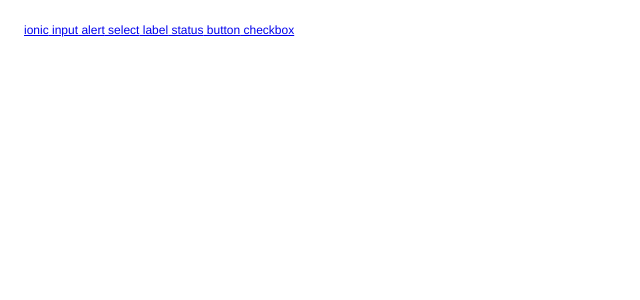
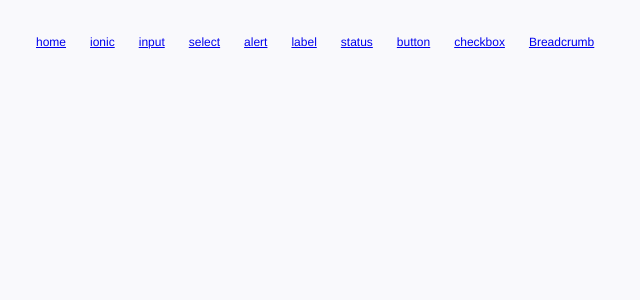
Before and after one commit to secrets-pro/smart-ui, a Vue app: page /#/ in a window 1280 px wide. Shown: the top 300 px of the page, without its empty margins (0-640 px from the left). Built offline with nearby package versions, Linux system fonts and the light colour scheme.

Commit message:
test: 新增demo

```diff
--- a/examples/App.vue
+++ b/examples/App.vue
@@ -19,5 +19,6 @@
 #app {
   height: 100vh;
   padding: 24px;
+  background-color: #f9f9fc;
 }
 </style>
--- /dev/null
+++ b/examples/components/Breadcrumb.vue
@@ -0,0 +1,22 @@
+<template>
+  <div style="border:1px dashed green;">
+    <sm-breadcrumb :items="items"></sm-breadcrumb>
+  </div>
+</template>
+<script>
+export default {
+  name: "demo-breadcrumb",
+  data() {
+    return {
+      items: [
+        {
+          label: "page1"
+        },
+        {
+          label: "page2"
+        }
+      ]
+    };
+  }
+};
+</script>
--- a/examples/components/button.vue
+++ b/examples/components/button.vue
@@ -1,15 +1,9 @@
 <template>
   <div>
     <sm-button-group>
-      <sm-button
-        circle
-        :type="type"
-        v-for="(type, index) in types"
-        :key="index"
-        >{{ type }}</sm-button
-      >
+      <sm-button circle :type="type" v-for="(type, index) in types" :key="index">{{ type }}</sm-button>
     </sm-button-group>
-    <sm-button type="primary" circle icon="ios-add">add </sm-button>
+    <sm-button type="primary" circle icon="md-add">add</sm-button>
   </div>
 </template>
 <script>
@@ -17,7 +11,7 @@
   name: "demo-button",
   data() {
     return {
-      types: ["primary", "success", "danger", "error", "warning"]
+      types: ["primary", "success", "danger", "error", "warning", "dark"]
     };
   }
 };
--- a/examples/components/select.vue
+++ b/examples/components/select.vue
@@ -1,9 +1,12 @@
 <template>
-  <sm-select
-    style="width:200px;"
-    v-model="select"
-    :options="options"
-  ></sm-select>
+  <div>
+    <sm-select style="width:200px;" v-model="select">
+      <sm-option value="xxx" label="xxxx"></sm-option>
+      <sm-option value="xxx1" label="xxxx1"></sm-option>
+      <sm-option value="xxx2">xxxx2</sm-option>
+    </sm-select>
+    <sm-input v-model="select"></sm-input>
+  </div>
 </template>
 <script>
 export default {
--- a/examples/home.vue
+++ b/examples/home.vue
@@ -1,30 +1,33 @@
 <template>
   <div>
-    <router-link
-      :to="`/${link}`"
-      v-for="(link, index) in components"
-      :key="index"
-    >
-      {{ link }}</router-link
-    >
+    <span class>
+      <router-link
+        class="link"
+        :to="`/${link}`"
+        v-for="(link, index) in components"
+        :key="index"
+      >{{ link }}</router-link>
+    </span>
   </div>
 </template>
 <script>
+//const components = router.routes.map(el => el.meta.title);
 export default {
   name: "home",
   data() {
     return {
-      components: [
-        "ionic",
-        "input",
-        "alert",
-        "select",
-        "label",
-        "status",
-        "button",
-        "checkbox"
-      ]
+      components: []
     };
+  },
+  mounted() {
+    const components = this.$router.options.routes.map(el => el.meta.title);
+    this.components = components;
   }
 };
 </script>
+<style lang="less">
+.link {
+  display: inline-block;
+  padding: 12px;
+}
+</style>
--- a/examples/router.js
+++ b/examples/router.js
@@ -10,7 +10,7 @@
 import status from "./components/status.vue";
 import button from "./components/button.vue";
 import checkbox from "./components/checkbox.vue";
-
+import Breadcrumb from "./components/Breadcrumb.vue";
 Vue.use(VueRouter);
 const router = new VueRouter({
   mode: "hash",
@@ -77,6 +77,13 @@
         title: "checkbox"
       },
       component: checkbox
+    },
+    {
+      path: "/Breadcrumb",
+      meta: {
+        title: "Breadcrumb"
+      },
+      component: Breadcrumb
     }
   ]
 });
```
